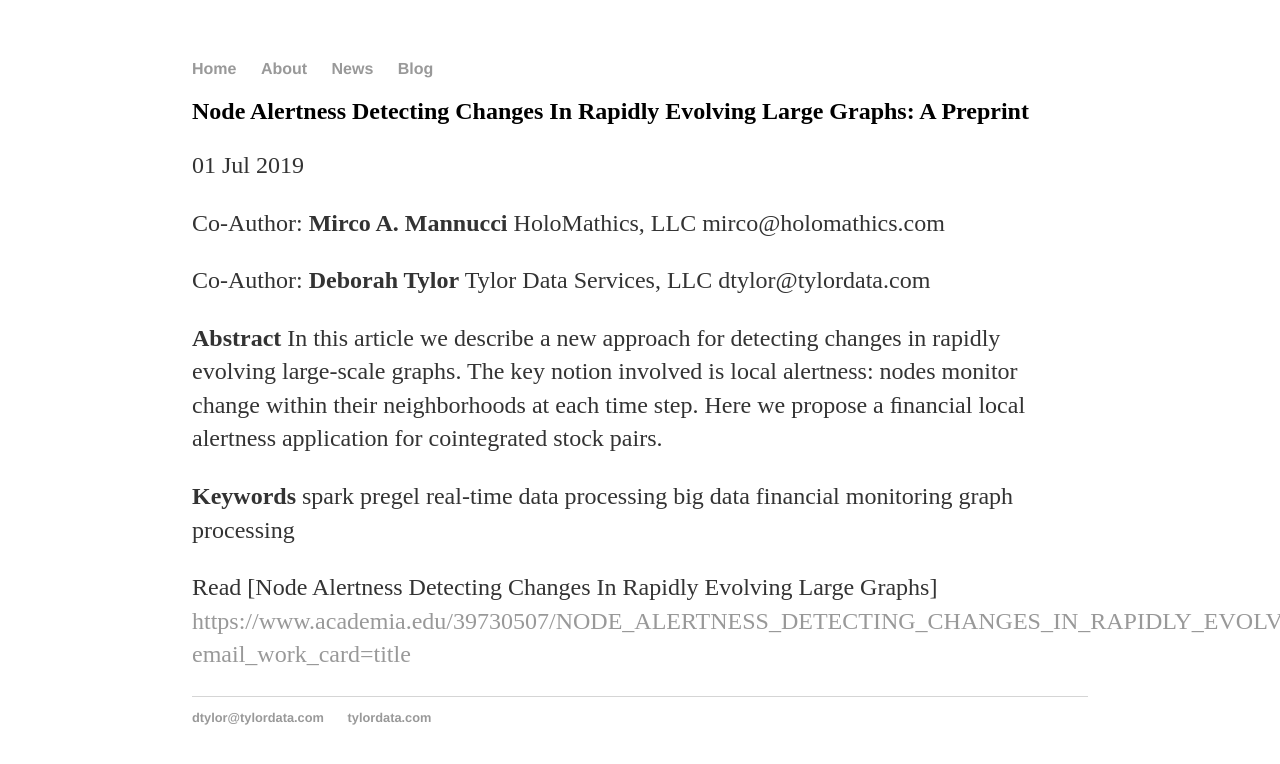
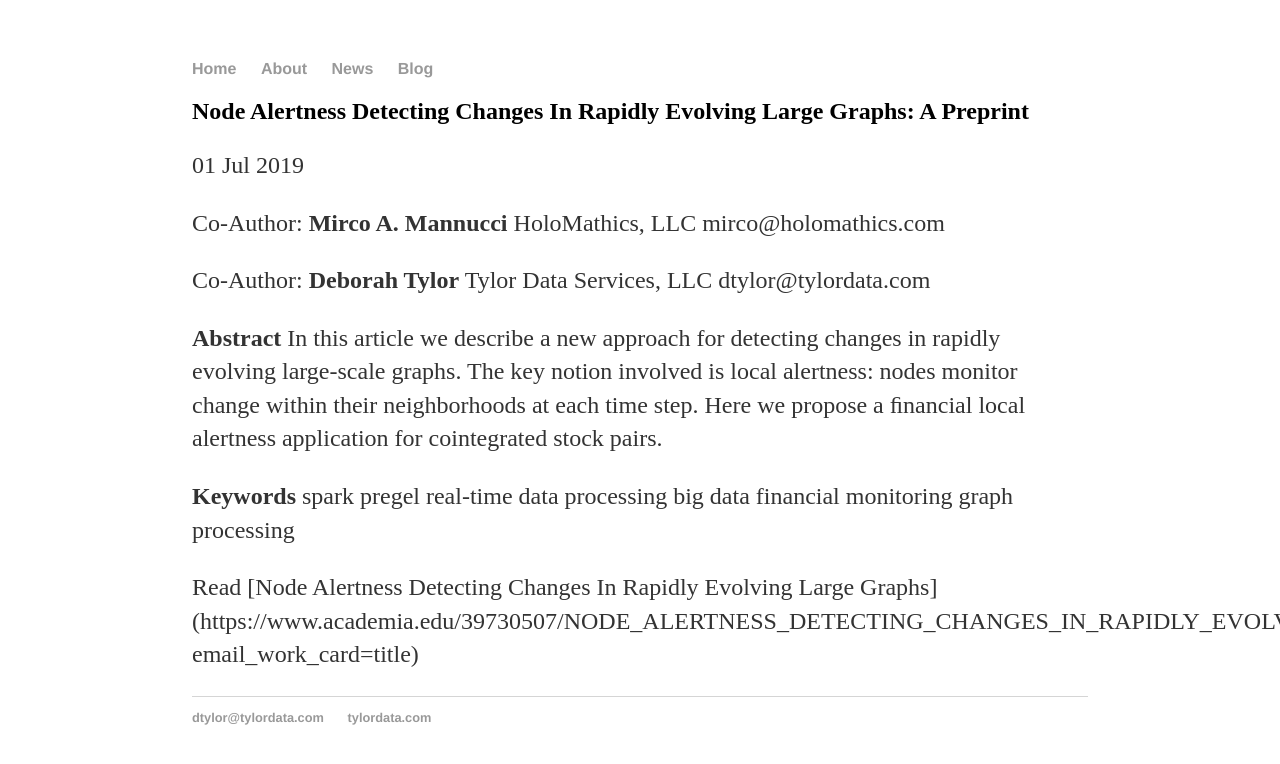
Before and after one commit to dtylor/dtylor.github.io, a Jekyll site: the page built from _posts/2019-07-01-Node-Alertness-Detecting-Changes-In-Rapidly-Evolving-Large-Graphs.md, in a window 1280 px wide. Shown: the top 764 px of the page. Built offline with Jekyll 4.4.1, drawn with Linux system fonts in a browser that asks for light colours.

```diff
--- a/_posts/2019-07-01-Node-Alertness-Detecting-Changes-In-Rapidly-Evolving-Large-Graphs.md
+++ b/_posts/2019-07-01-Node-Alertness-Detecting-Changes-In-Rapidly-Evolving-Large-Graphs.md
@@ -22,4 +22,4 @@ time step. Here we propose a ﬁnancial local alertness application for cointegr
 **Keywords**
 spark  pregel  real-time data processing  big data  financial monitoring  graph processing
 
-Read [Node Alertness Detecting Changes In Rapidly Evolving Large Graphs] <https://www.academia.edu/39730507/NODE_ALERTNESS_DETECTING_CHANGES_IN_RAPIDLY_EVOLVING_GRAPHS?email_work_card=title>
+Read [Node Alertness Detecting Changes In Rapidly Evolving Large Graphs] (https://www.academia.edu/39730507/NODE_ALERTNESS_DETECTING_CHANGES_IN_RAPIDLY_EVOLVING_GRAPHS?email_work_card=title)
```
